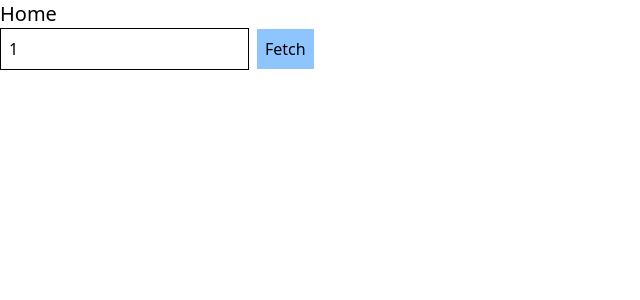
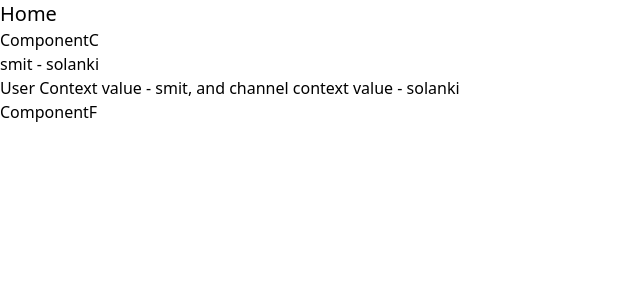
Before and after one commit to Smit-Solanki-EnactOn/Practice-NextJS, a Next.js app: page / in a window 1280 px wide. Shown: the top 300 px of the page, without its empty margins (0-640 px from the left). Built offline with nearby package versions, Linux system fonts and the light colour scheme; no server answers.

Commit message:
feat(hooks): add UseContext component with context providers and consumers

```diff
--- a/src/app/page.tsx
+++ b/src/app/page.tsx
@@ -1,11 +1,8 @@
 'use client'
+import UseContext from "@/components/UseContext/UseContext";
+import UseEffect from "@/components/UseEffect/UseEffect";
 import React, { useRef } from "react";
-import Employee from "@/components/employee"
-import User from "@/components/user";
-import HookCounter from "@/components/UseEffect/HookCounter";
-import HookMouse from "@/components/UseEffect/HookMouse";
-import MouseContainer from "@/components/UseEffect/MouseContainer";
-import DataFetching from "@/components/UseEffect/DataFetching";
+
 
 export default function Home() {
     const showEmployee = true;
@@ -41,16 +38,12 @@ export default function Home() {
             <User ref={inputRef} />
             <button onClick={updateInput}>Update input box</button> */}
 
+            {/* UseEffect */}
+            {/* <UseEffect /> */}
 
-            {/* <p>UseEffect</p>
-            <HookCounter /> */}
+            {/* UseContext */}
+            <UseContext />
 
-            {/* <HookMouse /> */}
-
-            {/* <MouseContainer /> */}
-
-            {/* Data Fetching using useEffect */}
-            <DataFetching />
         </div>
     )
 }
--- /dev/null
+++ b/src/components/UseContext/ComponentC.tsx
@@ -0,0 +1,11 @@
+import ComponentE from './ComponentE'
+const ComponentC = () => {
+  return (
+    <div>
+      ComponentC
+      <ComponentE />
+    </div>
+  )
+}
+
+export default ComponentC
--- /dev/null
+++ b/src/components/UseContext/ComponentE.tsx
@@ -0,0 +1,18 @@
+import React, { useContext} from 'react'
+import ComponentF from './ComponentF'
+import { UserContext, ChannelContext } from './UseContext'
+
+const ComponentE = () => {
+
+  const user = useContext(UserContext);
+  const channel = useContext(ChannelContext);
+
+  return (
+    <div>
+      {user} - {channel}
+      <ComponentF />
+    </div>
+  )
+}
+
+export default ComponentE
--- /dev/null
+++ b/src/components/UseContext/ComponentF.tsx
@@ -0,0 +1,22 @@
+import { UserContext, ChannelContext } from './UseContext'
+
+const ComponentF = () => {
+  return (
+    <div>
+      <UserContext.Consumer>
+        {name => {
+          return (
+            <ChannelContext.Consumer>
+              {channel => {
+                return <div>User Context value - {name}, and channel context value - {channel}</div>
+              }}
+            </ChannelContext.Consumer>
+          )
+        }}
+      </UserContext.Consumer>
+      ComponentF
+    </div>
+  )
+}
+
+export default ComponentF
--- /dev/null
+++ b/src/components/UseContext/UseContext.tsx
@@ -0,0 +1,19 @@
+import React from 'react'
+import ComponentC from './ComponentC'
+
+export const UserContext = React.createContext<string | undefined>(undefined)
+export const ChannelContext = React.createContext<string | undefined>(undefined)
+
+const UseContext = () => {
+  return (
+    <div>
+      <UserContext.Provider value={'smit'}>
+        <ChannelContext.Provider value={'solanki'}>
+          <ComponentC />
+        </ChannelContext.Provider>
+      </UserContext.Provider>
+    </div>
+  )
+}
+
+export default UseContext
--- /dev/null
+++ b/src/components/UseEffect/UseEffect.tsx
@@ -0,0 +1,25 @@
+import React from 'react'
+import Employee from "@/components/employee"
+import User from "@/components/user";
+import HookCounter from "@/components/UseEffect/HookCounter";
+import HookMouse from "@/components/UseEffect/HookMouse";
+import MouseContainer from "@/components/UseEffect/MouseContainer";
+import DataFetching from "@/components/UseEffect/DataFetching";
+
+const UseEffect = () => {
+  return (
+    <div>
+      {/* <p>UseEffect</p>
+            <HookCounter /> */}
+
+      {/* <HookMouse /> */}
+
+      {/* <MouseContainer /> */}
+
+      {/* Data Fetching using useEffect */}
+      <DataFetching />
+    </div>
+  )
+}
+
+export default UseEffect
```
Also changed, not shown: 1 other file (tests, documents, lock files or other folders).
